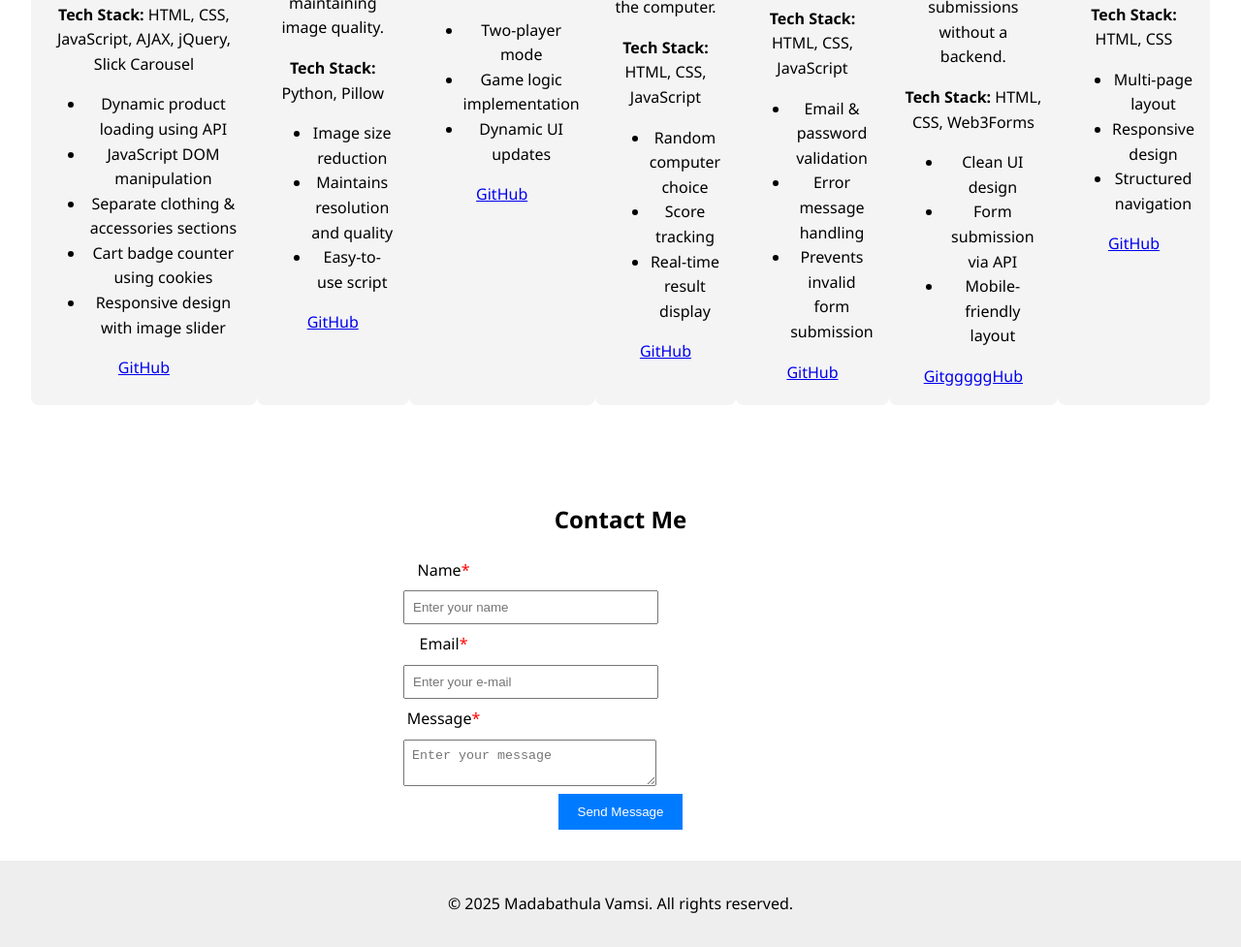
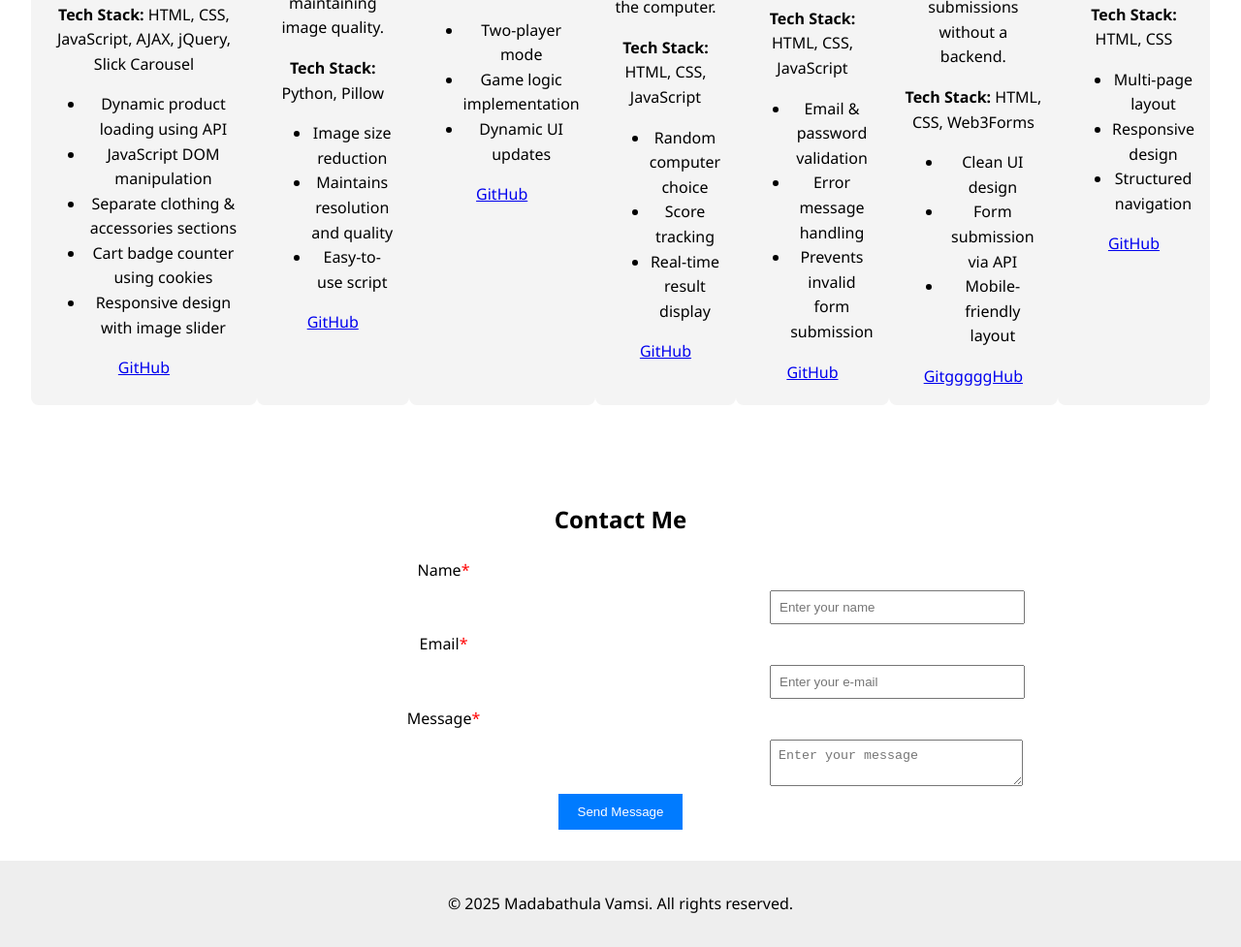
Before and after one commit to Vamsi-Madabathula/Vamsi-Portfolio-, a plain HTML site: page index.html in a window 1280 px wide. Shown: the part 1523-2500 px from the top of the page at 97% size. Drawn offline with Linux system fonts and the light colour scheme.

Commit message:
Update style.css

```diff
--- a/style.css
+++ b/style.css
@@ -74,3 +74,6 @@ label{
 input{
  margin-left:881px;
 }
+#name, #email, #message {
+    margin-left: 762px;
+}
```
